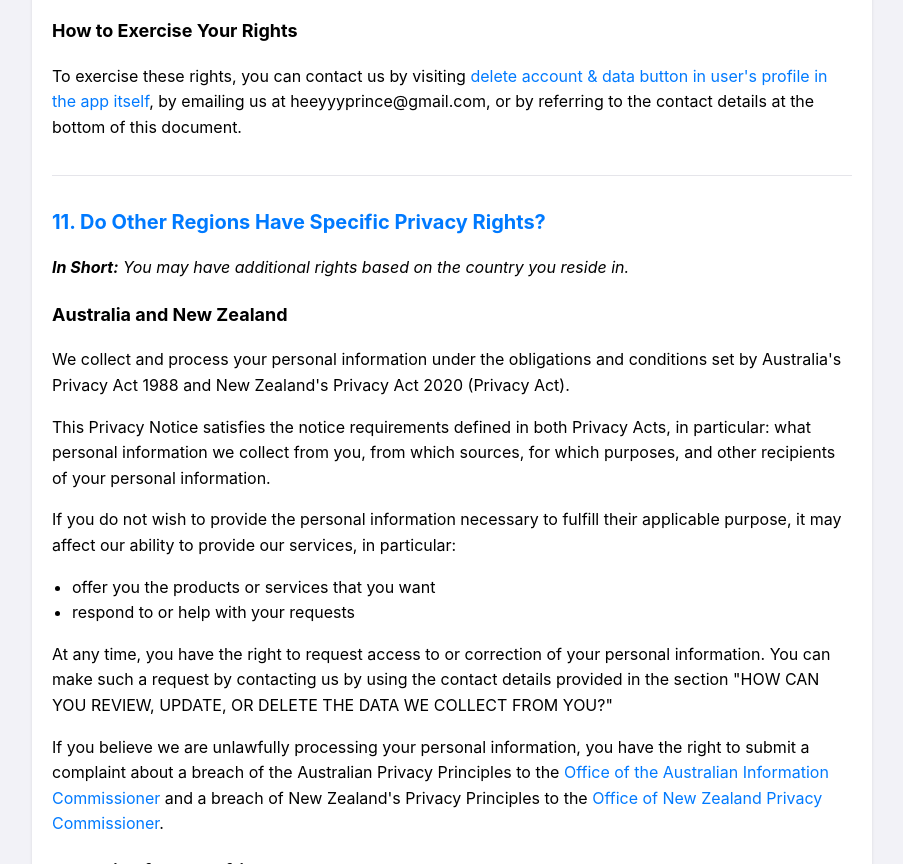
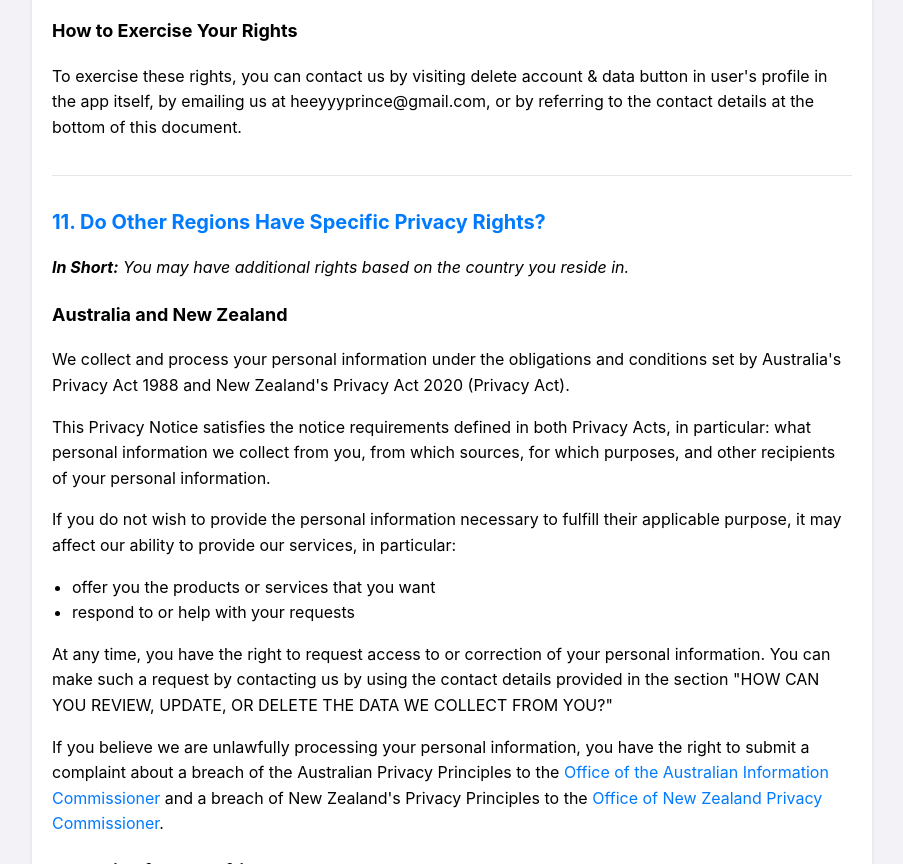
Before and after one commit to neelkamal1969/RefreshXApp, a plain HTML site: page pp/index.html in a window 1280 px wide. Shown: the part 8904-9768 px from the top of the page, without its empty margins (188-1091 px from the left). Drawn offline with Linux system fonts and the light colour scheme.

Commit message:
Update index.html

```diff
--- a/pp/index.html
+++ b/pp/index.html
@@ -377,7 +377,7 @@
             </ul>
 
             <h3>How to Exercise Your Rights</h3>
-            <p>To exercise these rights, you can contact us by visiting <a href="#">delete account & data button in user's profile in the app itself</a>, by emailing us at heeyyyprince@gmail.com, or by referring to the contact details at the bottom of this document.</p>
+            <p>To exercise these rights, you can contact us by visiting delete account & data button in user's profile in the app itself, by emailing us at heeyyyprince@gmail.com, or by referring to the contact details at the bottom of this document.</p>
         </div>
 
         <div id="other-regions" class="section">
```
